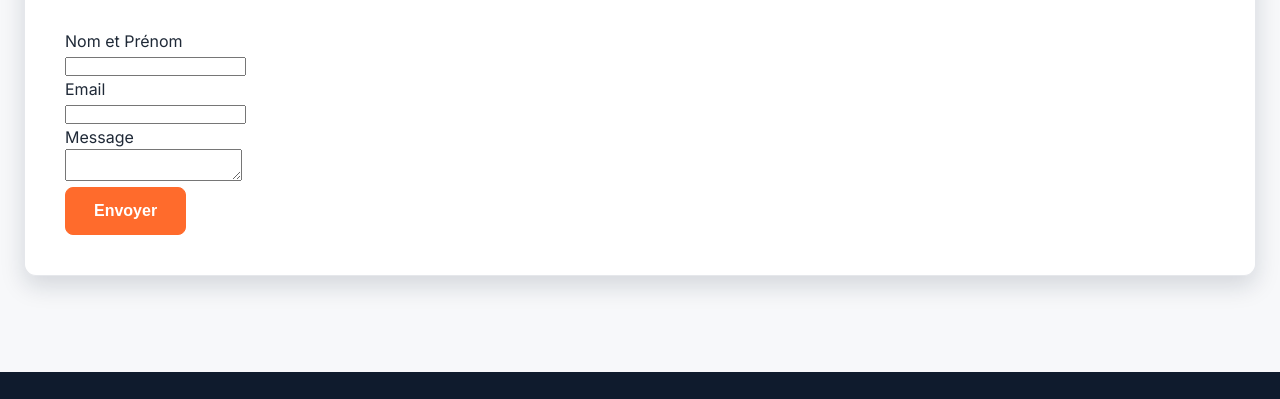
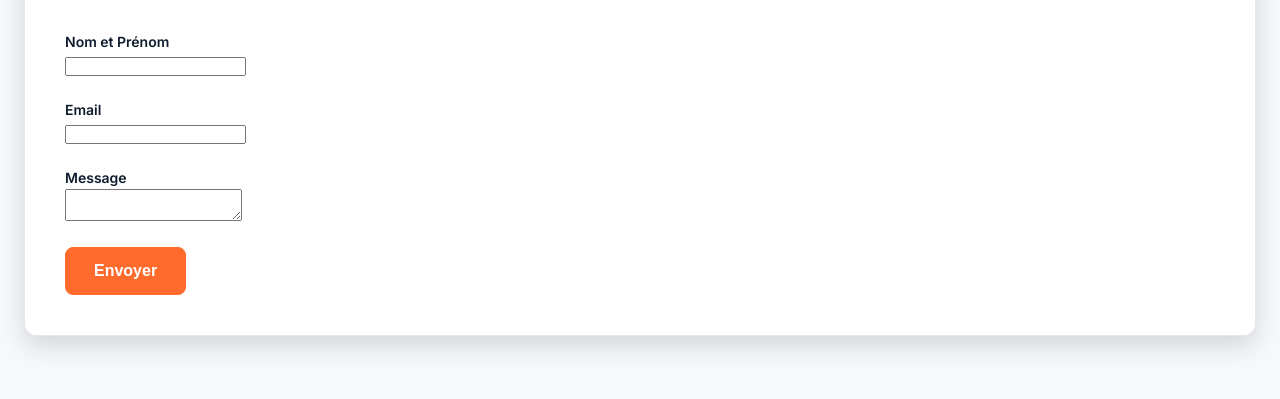
Before and after one commit to Douaeaghmir/improvesiteweb, a plain HTML site: page contact.html in a window 1280 px wide. Shown: the part 264-663 px from the top of the page. Drawn offline with Linux system fonts and the light colour scheme.

Commit message:
organization of the labels

```diff
--- a/stylecontact.css
+++ b/stylecontact.css
@@ -17,3 +17,11 @@
   text-align: center;
   margin-bottom: 32px;
 }
+.champ {
+  margin-bottom: 20px;
+}
+.form label {
+  font-size: 14px;
+  font-weight: 600;
+  color: #0F1B2D;
+}
```
